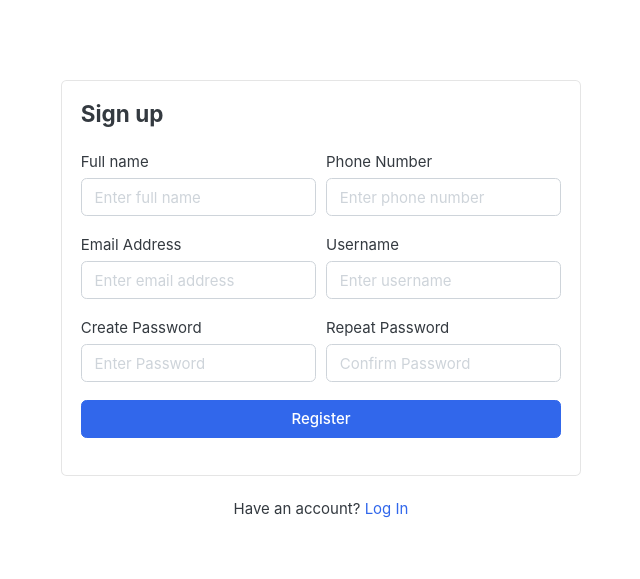
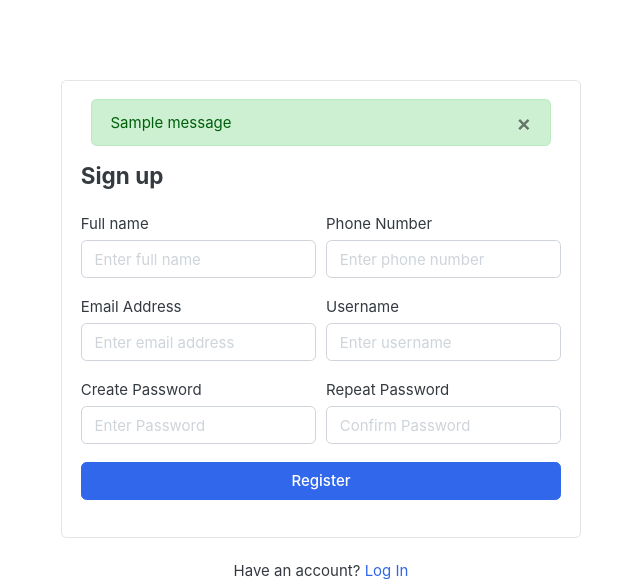
Before and after one commit to Somvit09/ShopEasy, a Django app: page /accounts/register/ in a window 1280 px wide. Shown: the part 118-697 px from the top of the page, without its empty margins (319-959 px from the left). Run offline with Django 4.2, Linux system fonts and the light colour scheme; data comes from the database, SQL or seed files in the repository; both versions use the stored data as it was after the commit; one stand-in notice (Sample message) is shown; some libraries are stand-ins or nearby versions; some web fonts are replaced.

Commit message:
minor changes

```diff
--- a/accounts/views.py
+++ b/accounts/views.py
@@ -1,7 +1,8 @@
-from django.shortcuts import render
+from django.shortcuts import render, redirect
 from .forms import RegistrationForm
 from .models import Accounts
-from django import forms
+from django.contrib import messages
+
 
 # Create your views here.
 
@@ -27,6 +28,8 @@ def register(request):
             )
             user.phone_number = phone_number
             user.save()
+            messages.success(request, 'User Registered Successfully')
+            return redirect('register')
 
     else:
         form = RegistrationForm()
--- a/shopeasy/settings.py
+++ b/shopeasy/settings.py
@@ -151,3 +151,8 @@ MEDIA_ROOT = BASE_DIR /'media'
 # https://docs.djangoproject.com/en/4.0/ref/settings/#default-auto-field
 
 DEFAULT_AUTO_FIELD = 'django.db.models.BigAutoField'
+
+from django.contrib.messages import constants as messages
+MESSAGE_TAGS = {
+    messages.ERROR: 'danger',
+}
--- a/static/js/script.js
+++ b/static/js/script.js
@@ -57,3 +57,6 @@ $(document).ready(function() {
 
 });
 // jquery end
+setTimeout(function(){
+  $('message').fadeOut('slow')
+}, 3000)
--- a/templates/accounts/register.html
+++ b/templates/accounts/register.html
@@ -10,6 +10,7 @@
 <!-- ============================ COMPONENT REGISTER   ================================= -->
 	<div class="card mx-auto" style="max-width:520px; margin-top:40px;">
       <article class="card-body">
+				{% include 'includes/alerts.html' %}
 		<header class="mb-4"><h4 class="card-title">Sign up</h4></header>
 		<form action="{% url 'register' %}" method="POST">
 			{% csrf_token %}
--- /dev/null
+++ b/templates/includes/alerts.html
@@ -0,0 +1,13 @@
+{% if messages %}
+
+<div class="container" id="message">
+  {% for message in messages %}
+  <div {% if message.tags %} class="alert alert-{{ message.tags }}"{% endif %} role="alert">
+      <button type="button" class="close" data-dismiss="alert"><span aria-hidden="true">&times;</span></button>
+    {{ message }}
+  </div>
+  {% endfor %}
+</div>
+
+
+{% endif %}
```
Also changed, not shown: db.sqlite3.
